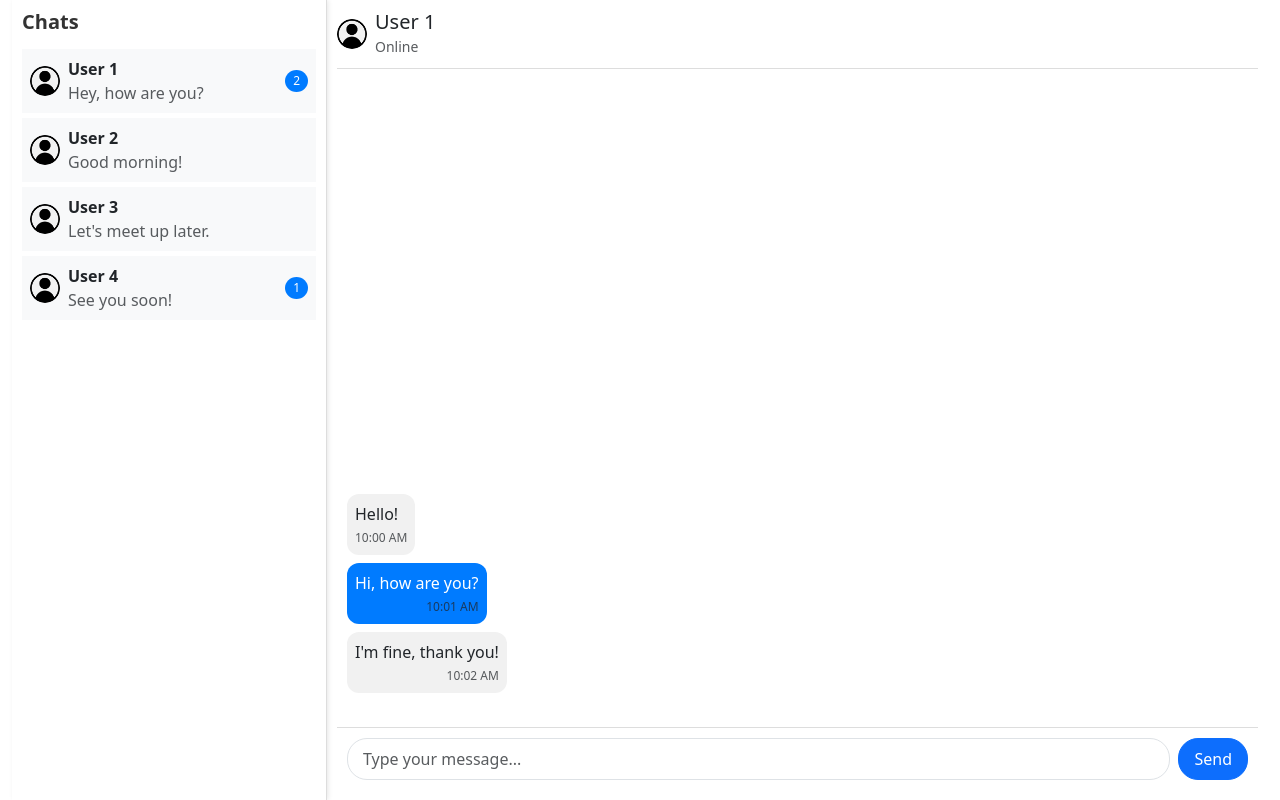
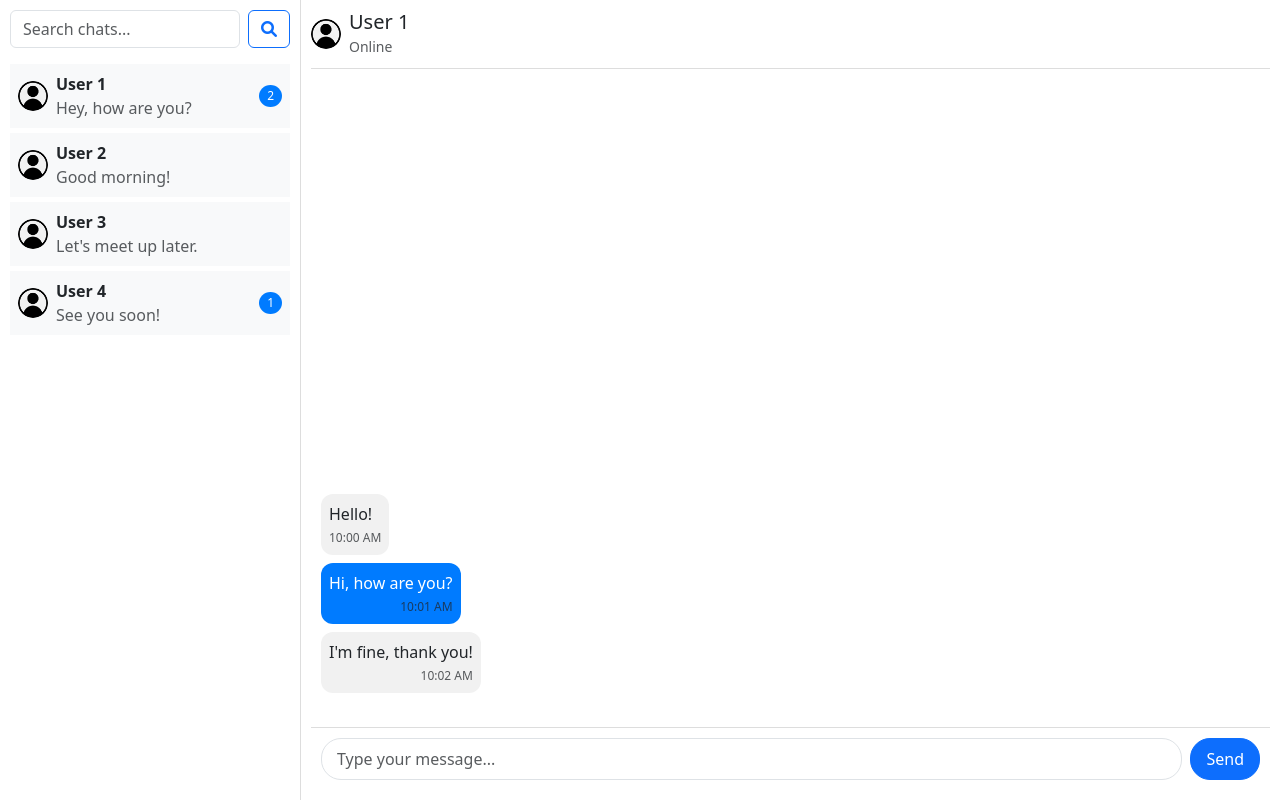
Before and after one commit to Gojo-Sator0/Website-online-app-chat-, a Django app: page /chat/chats/ in a window 1280 px wide. Shown: the part 56-856 px from the top of the page. Run offline with Django 5.2, Linux system fonts and the light colour scheme.

Commit message:
Add search in template

```diff
--- a/app/chat/templates/chat/chat_user.html
+++ b/app/chat/templates/chat/chat_user.html
@@ -6,7 +6,15 @@
     <div class="row">
         <!-- Боковая панель выбора чатов -->
         <div class="col-md-3 chat-sidebar p-3">
-            <h5 class="sidebar-title">Chats</h5>
+            <!-- Строка поиска и кнопка -->
+            <div class="d-flex align-items-center mb-3">
+                <input type="text" class="form-control me-2" placeholder="Search chats..." aria-label="Search">
+                <button class="btn btn-outline-primary" type="button">
+                    <i class="fas fa-search"></i> <!-- Иконка поиска (Font Awesome) -->
+                </button>
+            </div>
+
+            <!-- Список чатов -->
             <div class="chat-list">
                 <div class="chat-item d-flex align-items-center p-2 mb-2">
                     <img src="{% static 'images/profile-icon.png' %}" alt="User 1" class="profile-icon rounded-circle">
@@ -54,13 +62,14 @@
                 </div>
             </div>
 
+            <!-- Контейнер сообщений -->
             <div class="chat-messages flex-grow-1 d-flex flex-column justify-content-end mb-3">
                 <!-- Полученные сообщения (слева) -->
                 <div class="message received mb-2">
                     <div class="message-text">Hello!</div>
                     <div class="message-time text-muted">10:00 AM</div>
                 </div>
-                <!-- Отправленные сообщения (тоже слева) -->
+                <!-- Отправленные сообщения (справа) -->
                 <div class="message sent mb-2">
                     <div class="message-text">Hi, how are you?</div>
                     <div class="message-time text-muted">10:01 AM</div>
--- a/app/static/css/styles.css
+++ b/app/static/css/styles.css
@@ -176,3 +176,43 @@
     opacity: 1;
     transform: translateY(0);
 }
+
+
+/* Контейнер чата */
+.chat-container {
+    display: flex; /* Делаем контейнер флекс-контейнером */
+    height: 100vh;
+    background-color: #f5f5f5;
+    padding: 0;
+}
+
+/* Боковая панель */
+.chat-sidebar {
+    background-color: #ffffff;
+    height: 100vh;
+    overflow-y: auto;
+    box-shadow: 2px 0 5px rgba(0, 0, 0, 0.1);
+    padding: 10px !important;
+    flex: 0 0 300px; /* Устанавливаем фиксированную ширину для боковой панели */
+}
+
+/* Вертикальная полоса-разделитель */
+.divider {
+    background-color: #ddd;
+    width: 1px;
+    height: 100vh;
+    margin: 0;
+    padding: 0;
+    border: none;
+    flex-shrink: 0; /* Не сжимаем разделитель */
+}
+
+/* Окно чата */
+.chat-window {
+    background-color: #ffffff;
+    flex-grow: 1; /* Окно чата будет занимать оставшееся пространство */
+    overflow-y: auto;
+    display: flex;
+    flex-direction: column;
+    padding: 10px !important;
+}
--- a/app/templates/base.html
+++ b/app/templates/base.html
@@ -6,6 +6,7 @@
     <meta charset="UTF-8">
     <meta name="viewport" content="width=device-width, initial-scale=1.0">
     <title>Chat App</title>
+    <link href="https://cdnjs.cloudflare.com/ajax/libs/font-awesome/6.0.0-beta3/css/all.min.css" rel="stylesheet">
     <link href="https://cdn.jsdelivr.net/npm/bootstrap@5.3.0/dist/css/bootstrap.min.css" rel="stylesheet">
     <link href="{% static 'css/styles.css' %}" rel="stylesheet">
 </head>
```
